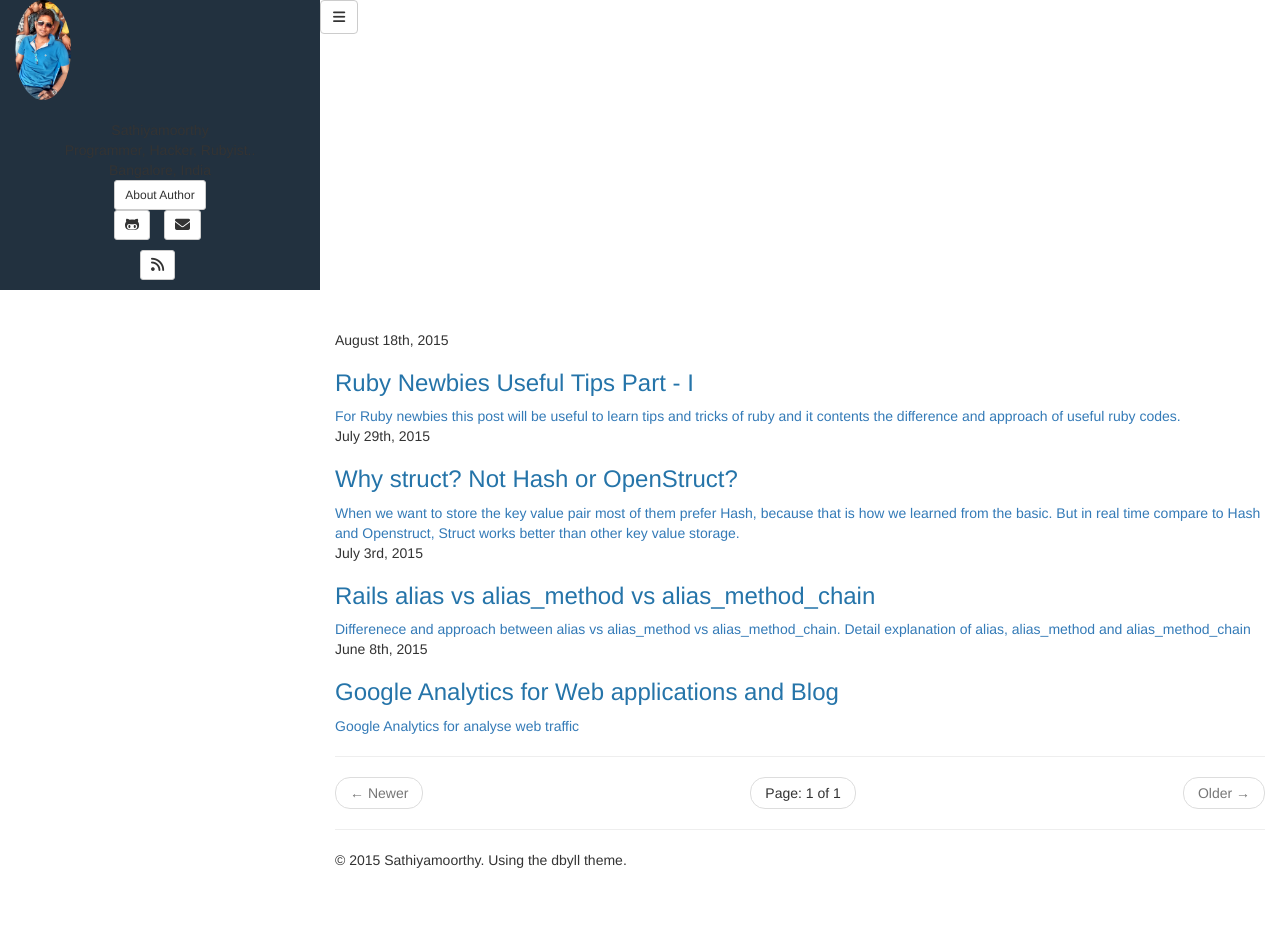
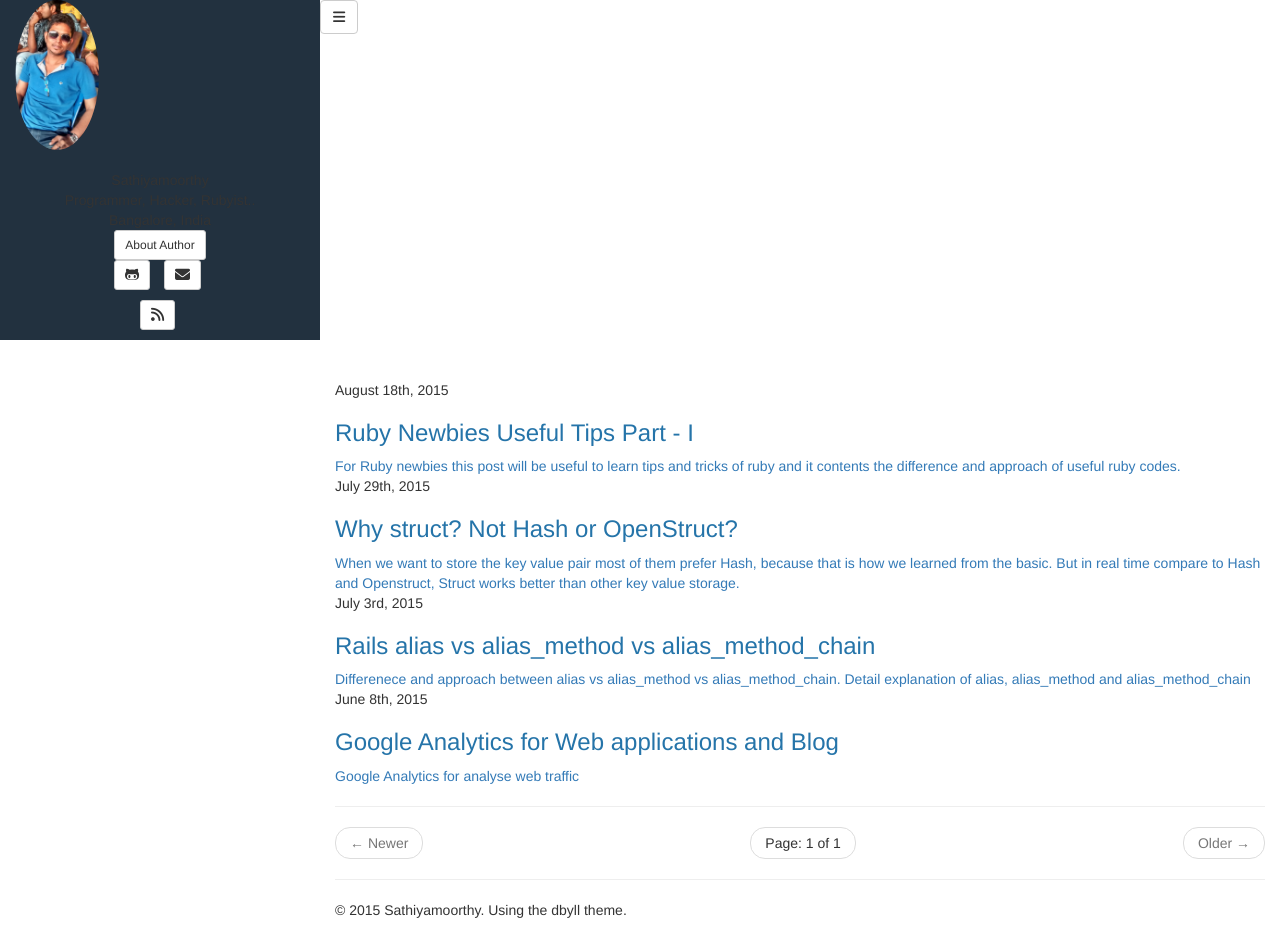
Before and after one commit to sathiyamoorthy/sathiyamoorthy.github.io, a Jekyll site: the page built from index.html, in a window 1280 px wide. Built offline with Jekyll 4.4.1, drawn with Linux system fonts in a browser that asks for light colours; nearby versions of some CDN libraries; library files that are not in the unit come from our copies; the list of posts is cut into pages by our own code; before the commit the page ends 900 px from its top, so only the background shows below that.

Commit message:
Update sidebar.html

```diff
--- a/_includes/themes/dbyll/sidebar.html
+++ b/_includes/themes/dbyll/sidebar.html
@@ -1,7 +1,7 @@
 <! -- sidebar.html -->
 <header class="sidebar-header" role="banner">
 	<a href="{% if BASE_PATH %}{{ BASE_PATH }}{% else %}/{% endif %}">
-		<img src="http://sathiyamoorthy.github.io/myprofile.jpg" height=100 class="img-circle" />
+		<img src="http://sathiyamoorthy.github.io/myprofile.jpg" height=150 class="img-circle" />
 	</a>
 	<h3 class="title">
 		<a href="{% if BASE_PATH %}{{ BASE_PATH }}{% else %}/{% endif %}"></a>
```
